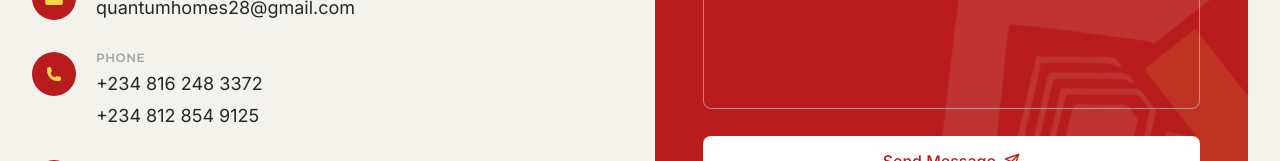
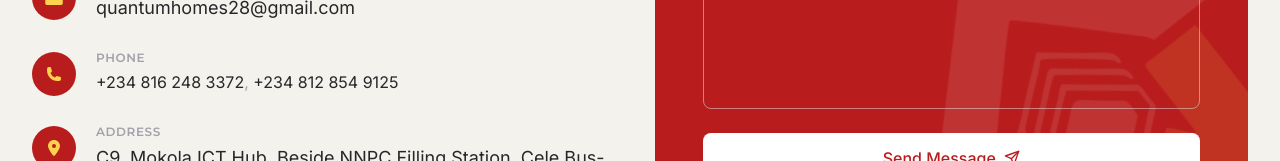
Before and after one commit to JhimmieC137/quantum, a Next.js app: page /contact in a window 1280 px wide. Shown: the part 791-952 px from the top of the page. Built offline with nearby package versions, Linux system fonts and the light colour scheme; no server answers.

Commit message:
Corrected lbusiness locations

```diff
--- a/src/app/contact/page.tsx
+++ b/src/app/contact/page.tsx
@@ -161,17 +161,19 @@ export default function ContactUs() {
                                 </div>
                                 <div>
                                     <p className={`${montserrat.className} text-zinc-400 text-xs font-semibold tracking-wider uppercase mb-1`}>Phone</p>
-                                    <div className="flex flex-col gap-1">
-                                        {office.phones.map((p) => (
-                                            <a
-                                                key={p}
-                                                href={`tel:${p.replace(/\s/g, '')}`}
-                                                className="text-zinc-800 text-base sm:text-lg hover:text-red-700 transition-colors duration-150"
-                                            >
-                                                {p}
-                                            </a>
+                                    <p className="text-zinc-800 text-sm sm:text-base leading-relaxed">
+                                        {office.phones.map((p, i) => (
+                                            <span key={p}>
+                                                <a
+                                                    href={`tel:${p.replace(/\s/g, '')}`}
+                                                    className="hover:text-red-700 transition-colors duration-150 whitespace-nowrap"
+                                                >
+                                                    {p}
+                                                </a>
+                                                {i < office.phones.length - 1 && <span className="text-zinc-400">,{" "}</span>}
+                                            </span>
                                         ))}
-                                    </div>
+                                    </p>
                                 </div>
                             </div>
 
--- a/src/components/Hero.tsx
+++ b/src/components/Hero.tsx
@@ -55,7 +55,7 @@ export default function Hero() {
                             <FadeUp>
                                 <div className={`${montserrat.className} sm:flex justify-start gap-4 items-center mb-5 pl-1 hidden `}>
                                     <div className="h-px xl:w-16 lg:w-10 sm:w-7 w-0 bg-[#C4161C]"/>
-                                    <p className={`${montserrat.className} text-xs font-bold ${brand.amberText} tracking-widest`}>PREMIUM REAL ESTATE · LAGOS · IBADAN</p>
+                                    <p className={`${montserrat.className} text-xs font-bold ${brand.amberText} tracking-widest`}>PREMIUM REAL ESTATE · IBADAN</p>
                                 </div>
                             </FadeUp>
 
@@ -68,9 +68,9 @@ export default function Hero() {
                             <FadeUp>
                                 <div className="text-left items-end hidden md:block">
                                     <p className="sm:text-[15px] text-sm xl:max-w-[50rem] lg:max-w-[40rem] max-w-[35rem] sm:m-0 m-auto text-zinc-200 sm:text-left text-center">
-                                        We develop verified, well-located estates across Nigeria's fastest-growing
-                                        corridors. Every property is properly documented and built to deliver
-                                        real, lasting value.
+                                        We develop verified, well-located estates across Ibadan's
+                                        fastest-growing corridors. Every property is properly documented
+                                        and built to deliver real, lasting value.
                                     </p>
                                 </div>
                             </FadeUp>
```
